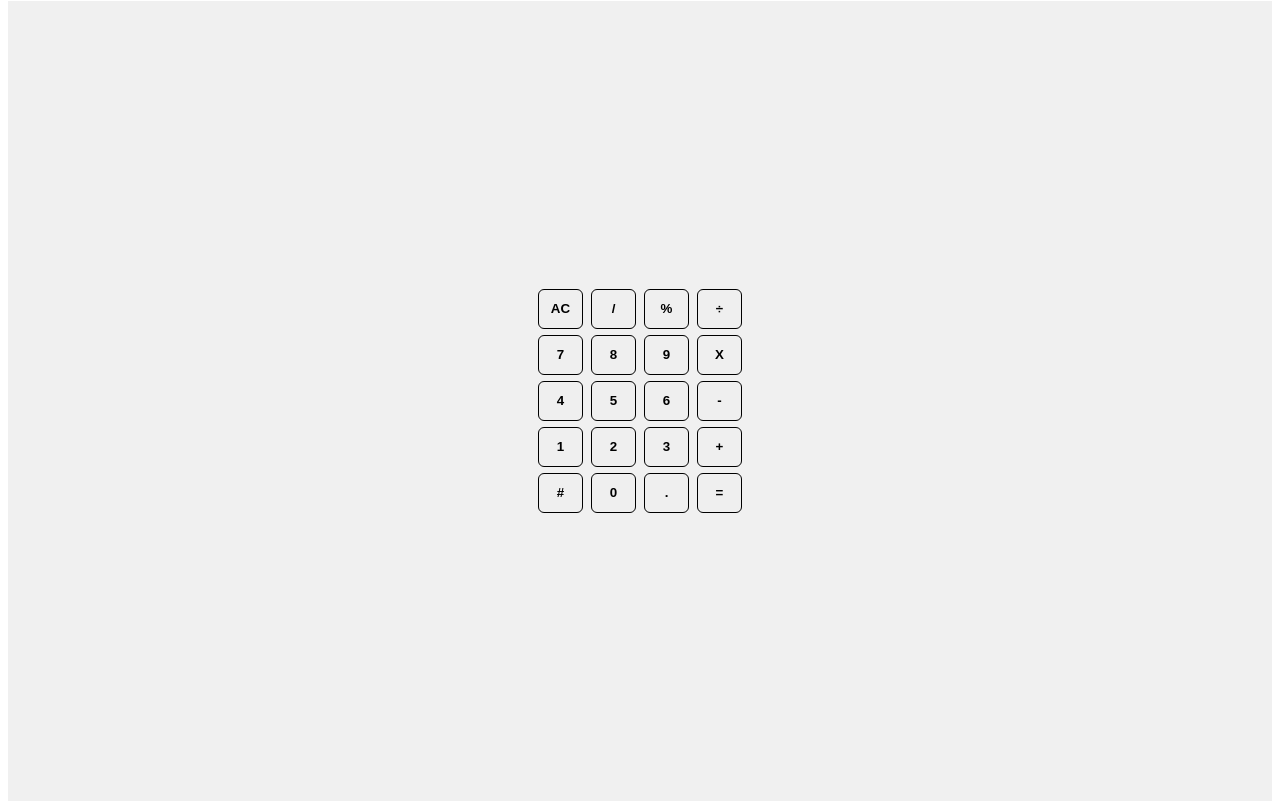
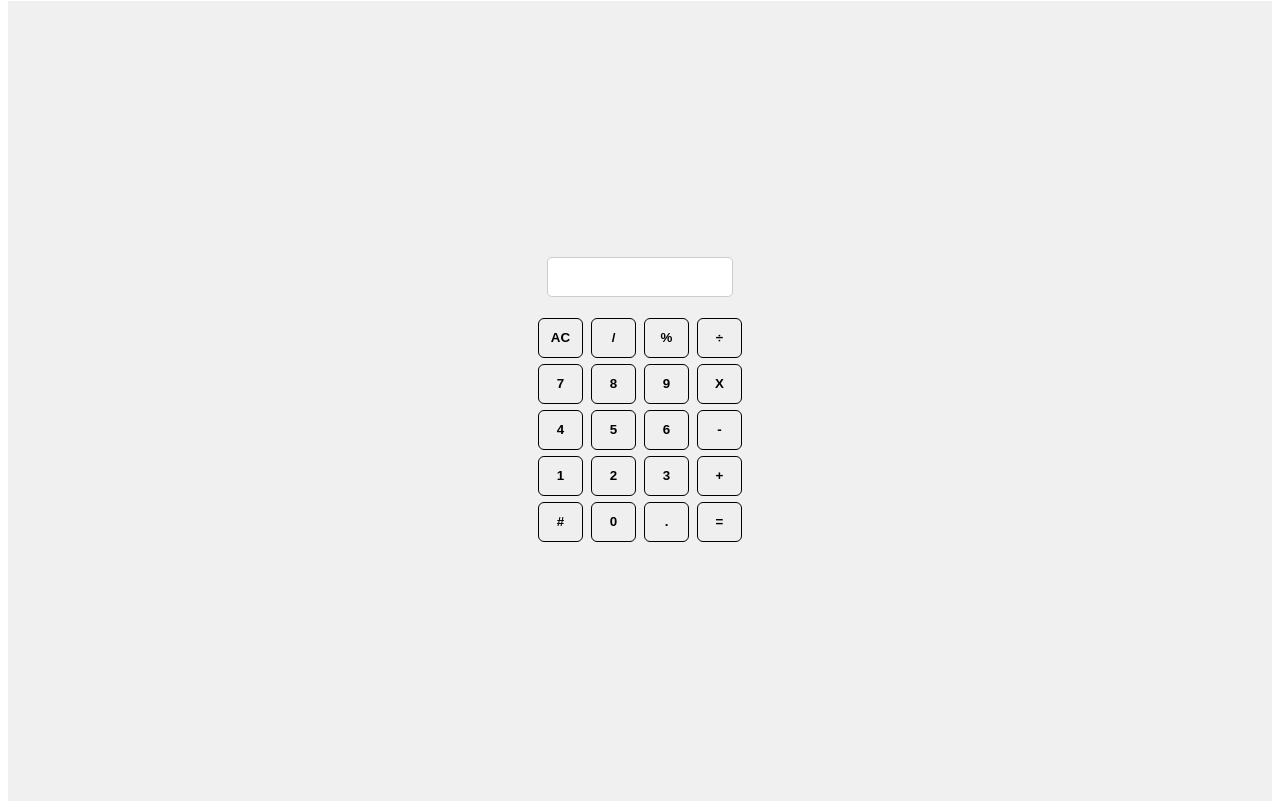
Before and after one commit to abdull42335/Calculator-Html--Css-javascript, a plain HTML site: page index.html in a window 1280 px wide. Shown: the part 79-888 px from the top of the page. Drawn offline with Linux system fonts and the light colour scheme.

Commit message:
input-add

```diff
--- a/index.html
+++ b/index.html
@@ -11,6 +11,7 @@
     <d class="CONTAINER">
 
 
+      <input type="number" id="Textarea"><br>
             <div class="rows">
                 <button class="button">AC</button>
                 <button class="button">/</button>
--- a/style.css
+++ b/style.css
@@ -10,7 +10,15 @@ flex-direction: column;
     width: 100%;
     background-color: #f0f0f0;
 }
+#Textarea{
+    width: 13%;
 
+
+    padding: 10px;
+    border-radius: 5px;
+    border: 1px solid #ccc;
+    font-size: 16px;
+}
 .button{
     font-weight: 600;
  height: 40px;
```
